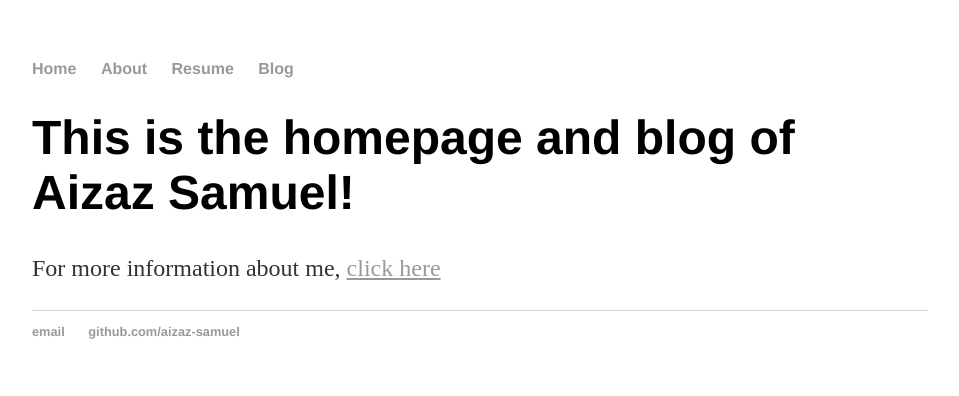
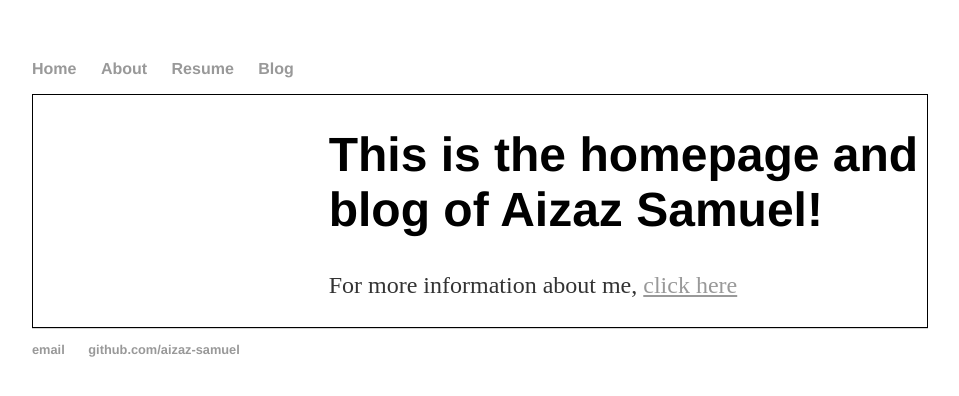
Before and after one commit to aizaz-samuel/aizaz-samuel.github.io, a Jekyll site: the page built from index.html, in a window 1280 px wide. Shown: the top 396 px of the page, without its empty margins (160-1119 px from the left). Built offline with Jekyll 4.4.1, drawn with Linux system fonts in a browser that asks for light colours.

Commit message:
tidying webpages

```diff
--- a/css/main.css
+++ b/css/main.css
@@ -41,3 +41,9 @@
 ul.posts li {
     list-style: none;
 }
+
+.container {
+    border: 1px solid black;
+    padding-left: 33%
+
+}
```
Also changed, not shown: images/aizazsamuel_BnW.jpg (added).
